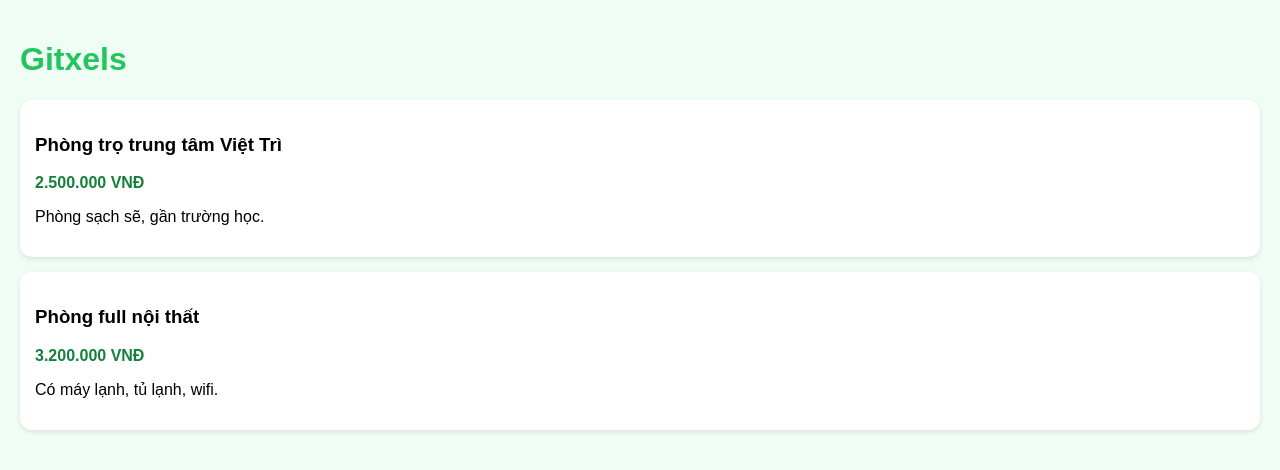
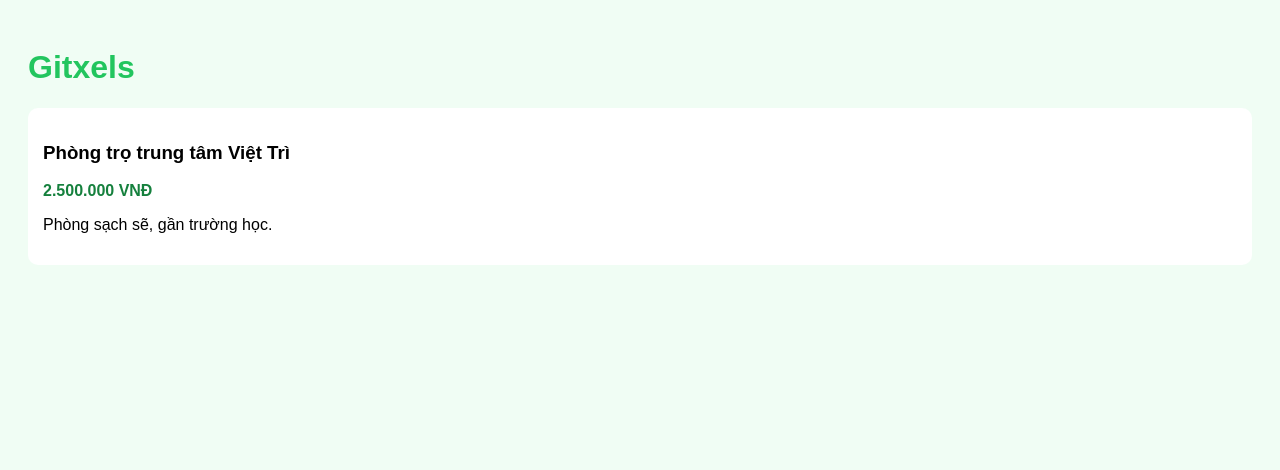
Before and after one commit to phamhoanghaidang24042005-commits/gitxels, a plain HTML site: page index.html in a window 1280 px wide. Drawn offline with Linux system fonts and the light colour scheme.

Commit message:
Update index.html

```diff
--- a/index.html
+++ b/index.html
@@ -1,43 +1,18 @@
 <!DOCTYPE html>
-<html>
+<html lang="vi">
 <head>
+  <meta charset="UTF-8">
   <title>Gitxels</title>
   <meta name="viewport" content="width=device-width, initial-scale=1.0">
-  <style>
-    body {
-      font-family: Arial;
-      background: #f0fdf4;
-      margin: 0;
-      padding: 20px;
-    }
-    h1 { color: #22C55E; }
-    .card {
-      background: white;
-      padding: 15px;
-      border-radius: 12px;
-      margin-bottom: 15px;
-      box-shadow: 0 2px 5px rgba(0,0,0,0.1);
-    }
-    .price {
-      color: #15803D;
-      font-weight: bold;
-    }
-  </style>
 </head>
-<body>
+<body style="font-family: Arial; background:#f0fdf4; padding:20px;">
 
-<h1>Gitxels</h1>
+<h1 style="color:#22C55E;">Gitxels</h1>
 
-<div class="card">
+<div style="background:white;padding:15px;border-radius:10px;margin-bottom:10px;">
   <h3>Phòng trọ trung tâm Việt Trì</h3>
-  <p class="price">2.500.000 VNĐ</p>
+  <p style="color:#15803D;font-weight:bold;">2.500.000 VNĐ</p>
   <p>Phòng sạch sẽ, gần trường học.</p>
-</div>
-
-<div class="card">
-  <h3>Phòng full nội thất</h3>
-  <p class="price">3.200.000 VNĐ</p>
-  <p>Có máy lạnh, tủ lạnh, wifi.</p>
 </div>
 
 </body>
```
